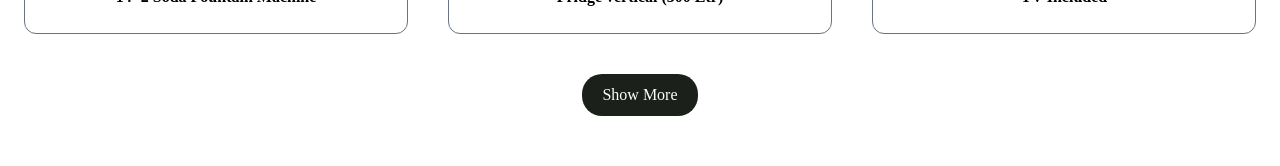
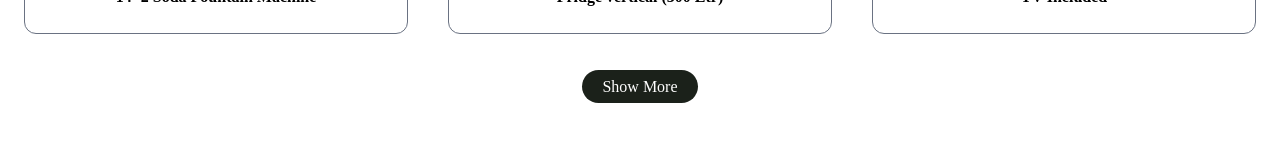
Before and after one commit to upendrajin/notica, a React (Vite) app: page / in a window 1280 px wide. Shown: the part 9357-9523 px from the top of the page. Built offline with nearby package versions, Linux system fonts and the light colour scheme.

Commit message:
update our prodicuct page

```diff
--- a/src/component/OurProducts.jsx
+++ b/src/component/OurProducts.jsx
@@ -1,100 +1,8 @@
-// import React, { useEffect, useRef, useState } from "react";
-// import machine from "../assets/soda-machine.png"
-// import Fridge from "../assets/Fridge-vertical.png"
-// import TV from "../assets/tv.png"
-// import { useNavigation } from "react-router-dom";
-
-// const products = [
-//   {
-//     title: "14+2 Soda Fountain Machine",
-//     img: machine,
-//   },
-//   {
-//     title: "Fridge vertical (300 Ltr)",
-//     img: Fridge,
-//   },
-//   {
-//     title: "TV Included",
-//     img: TV,
-//   },
-// ];
-
-// function OurProducts() {
-//   const sectionRef = useRef(null);
-//   const navigation = useNavigation();
-//   const [visible, setVisible] = useState(false);
-
-//   useEffect(() => {
-//     const observer = new IntersectionObserver(
-//       ([entry]) => {
-//         if (entry.isIntersecting) {
-//           setVisible(true);
-//           observer.disconnect();
-//         }
-//       },
-//       { threshold: 0.3 }
-//     );
-
-//     if (sectionRef.current) observer.observe(sectionRef.current);
-//     return () => observer.disconnect();
-//   }, []);
-
-//   return (
-//     <section
-//       ref={sectionRef}
-//       className={`bg-white transition-all duration-700 ${visible ? "products-visible" : "opacity-0 translate-y-16"
-//         }`}
-//     >
-//       <div className="max-w-7xl mx-auto px-2 md:px-6">
-//         <div className="text-center section-header mb-10">
-//           <h2 className="text-4xl font-bold mb-2">Our Products</h2>
-//           <p>We offer a wide range of services to meet the needs of our customers.</p>
-//         </div>
-//         <div className="grid grid-cols-1 sm:grid-cols-2 lg:grid-cols-3 gap-10 mb-10">
-//           {products.map((item, index) => (
-//             <div
-//               key={index}
-//               className={`bg-white border border-gray-500 rounded-xl p-6 text-center
-//               transition-all duration-500 hover:-translate-y-2
-//               ${visible ? "product-card-visible" : "opacity-0 translate-x-12"}
-//             `}
-//               style={{ transitionDelay: `${index * 120}ms` }}
-//             >
-//               <div className="h-48 flex items-center justify-center mb-6">
-//                 <img
-//                   src={item.img}
-//                   alt={item.title}
-//                   className="max-h-full object-contain"
-//                 />
-//               </div>
-
-//               <h3 className="text-black font-semibold" style={{
-//                 fontFamily: "var(--font-main)"
-//               }}>
-//                 {item.title}
-//               </h3>
-//             </div>
-//           ))}
-//         </div>
-
-//         <div className="text-center">
-//           <button className="btn-1" onClick={navigation("/products")}>
-//             Show More
-//           </button>
-//         </div>
-
-//       </div>
-//     </section>
-//   );
-// }
-
-// export default OurProducts;
-
 import React, { useEffect, useRef, useState } from "react";
 import machine from "../assets/soda-machine.png";
 import Fridge from "../assets/Fridge-vertical.png";
 import TV from "../assets/tv.png";
-import { useNavigate } from "react-router-dom";
+import { Link } from "react-router-dom";
 
 const products = [
   { title: "14+2 Soda Fountain Machine", img: machine },
@@ -104,7 +12,6 @@
 
 function OurProducts() {
   const sectionRef = useRef(null);
-  const navigate = useNavigate();
   const [visible, setVisible] = useState(false);
 
   useEffect(() => {
@@ -163,9 +70,11 @@
         </div>
 
         <div className="text-center">
-          <button className="btn-1" onClick={() => navigate("/products")}>
+          <Link to="/products" className="btn-1">
             Show More
-          </button>
+          </Link>
+
+
         </div>
       </div>
     </section>
```
